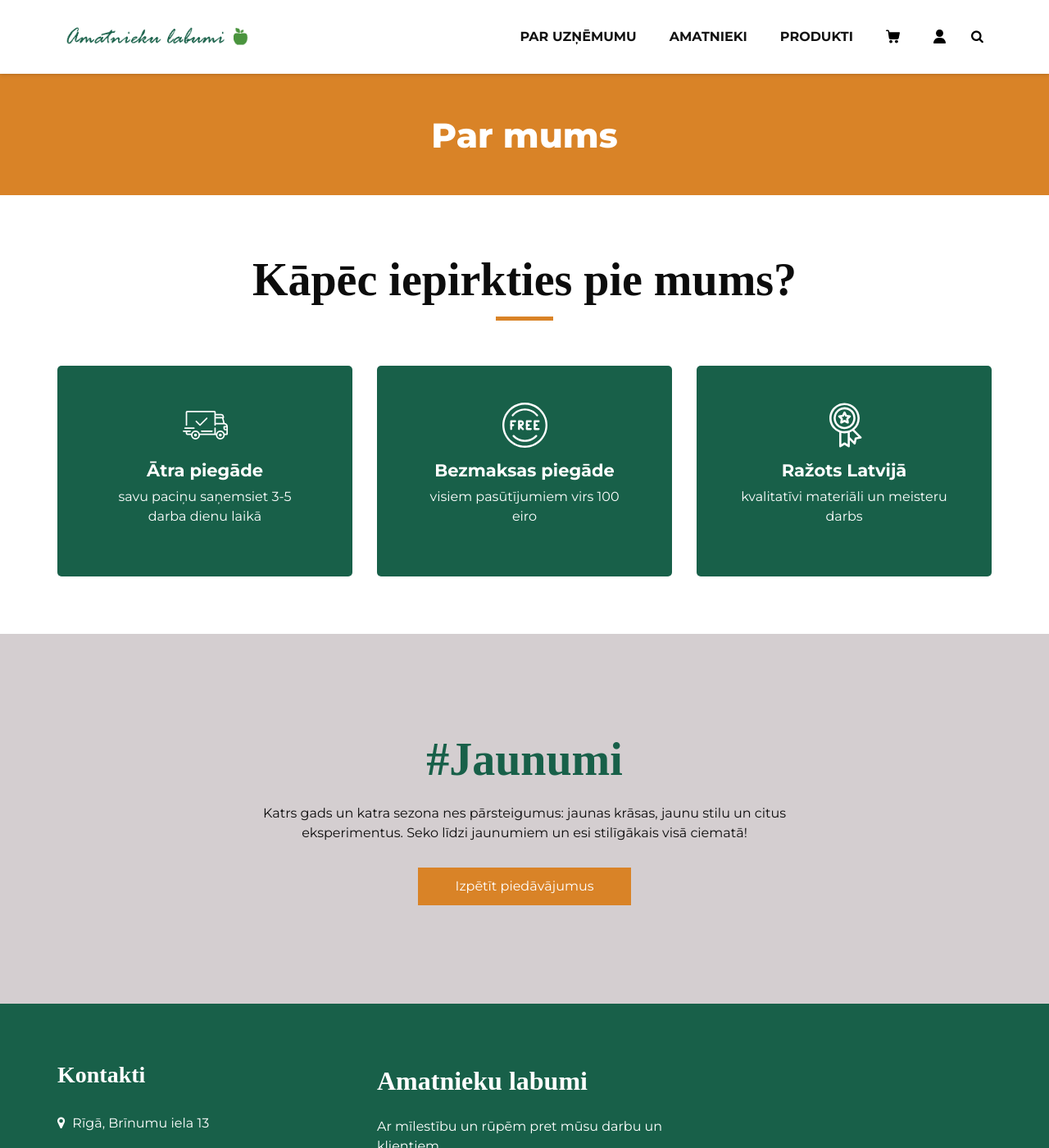
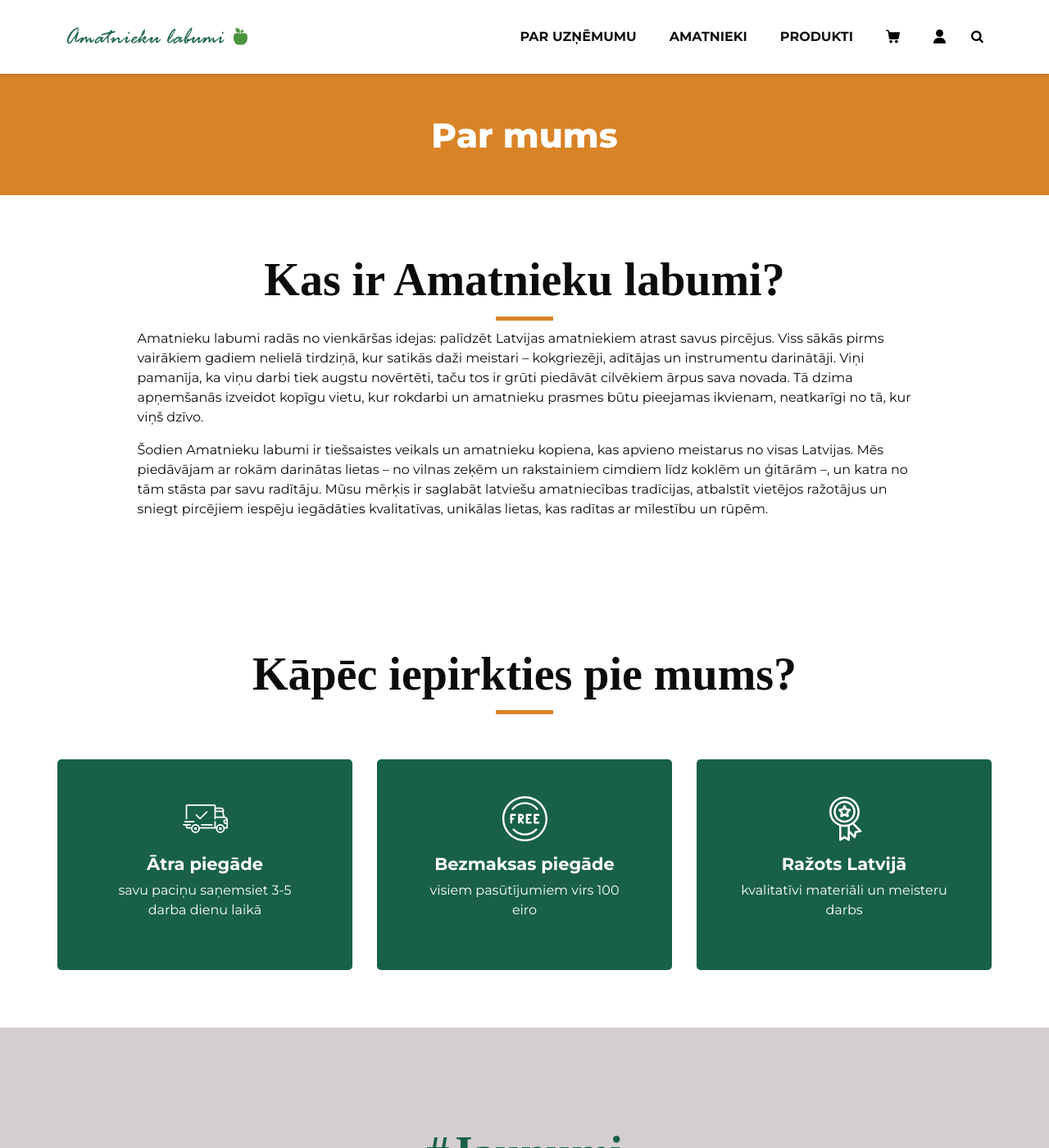
Before and after one commit to amatnieku-labumi/webpage, a Jekyll site: the page built from docs/index.html, in a window 1280 px wide and 1400 px high. Shown: the whole window at 82% size. Built offline with Jekyll 4.4.1, drawn with Linux system fonts in a browser that asks for light colours; some of the changed text lies outside the part shown.

Commit message:
small fixes

```diff
--- a/docs/_layouts/default.html
+++ b/docs/_layouts/default.html
@@ -170,13 +170,13 @@
                         <a href="">
                         <i class="fa fa-phone" aria-hidden="true"></i>
                         <span>
-                        Tel. nr. +371 29876543
+                        Tel. nr. +371 1188
                         </span>
                         </a>
                         <a href="">
                         <i class="fa fa-envelope" aria-hidden="true"></i>
                         <span>
-                        demo@gmail.com
+                        amatnieku.labumi@inbox.lv
                         </span>
                         </a>
                      </div>
--- a/docs/index.html
+++ b/docs/index.html
@@ -15,6 +15,27 @@ title: Par uzņēmumu
          </div>
       </section>
       <!-- end inner page section -->
+      <!-- about section -->
+      <section class="about_section layout_padding">
+         <div class="container">
+            <div class="heading_container heading_center">
+               <h2>
+                  Kas ir Amatnieku labumi?
+               </h2>
+            </div>
+            <div class="row">
+               <div class="col-md-10 mx-auto">
+                  <p>
+                     Amatnieku labumi radās no vienkāršas idejas: palīdzēt Latvijas amatniekiem atrast savus pircējus. Viss sākās pirms vairākiem gadiem nelielā tirdziņā, kur satikās daži meistari – kokgriezēji, adītājas un instrumentu darinātāji. Viņi pamanīja, ka viņu darbi tiek augstu novērtēti, taču tos ir grūti piedāvāt cilvēkiem ārpus sava novada. Tā dzima apņemšanās izveidot kopīgu vietu, kur rokdarbi un amatnieku prasmes būtu pieejamas ikvienam, neatkarīgi no tā, kur viņš dzīvo.
+                  </p>
+                  <p>
+                     Šodien Amatnieku labumi ir tiešsaistes veikals un amatnieku kopiena, kas apvieno meistarus no visas Latvijas. Mēs piedāvājam ar rokām darinātas lietas – no vilnas zeķēm un rakstainiem cimdiem līdz koklēm un ģitārām –, un katra no tām stāsta par savu radītāju. Mūsu mērķis ir saglabāt latviešu amatniecības tradīcijas, atbalstīt vietējos ražotājus un sniegt pircējiem iespēju iegādāties kvalitatīvas, unikālas lietas, kas radītas ar mīlestību un rūpēm.
+                  </p>
+               </div>
+            </div>
+         </div>
+      </section>
+      <!-- end about section -->
       <!-- why section -->
       <section class="why_section layout_padding">
          <div class="container">
@@ -277,7 +298,7 @@ title: Par uzņēmumu
                      <p style="margin-top: 20px;margin-bottom: 30px;">
                         Katrs gads un katra sezona nes pārsteigumus: jaunas krāsas, jaunu stilu un citus eksperimentus. Seko līdzi jaunumiem un esi stilīgākais visā ciematā!
                      </p>
-                     <a href="catalogue.html">
+                     <a href="https://melodic-blini-0f96a6.netlify.app">
                         Izpētīt piedāvājumus
                      </a>
                   </div>
--- a/docs/register.html
+++ b/docs/register.html
@@ -19,9 +19,6 @@ title: Izveidot profilu
          <div class="container">
             <div class="row justify-content-center">
                <div class="col-md-6">
-                  <div class="alert alert-warning">
-                     Šī ir mācību vietne. Neizmantojiet savu īsto paroli vai personas datus.
-                  </div>
                   <form data-register-form data-redirect="index.html">
                      <div class="alert alert-danger" data-form-error hidden></div>
                      <div class="form-group">
```
